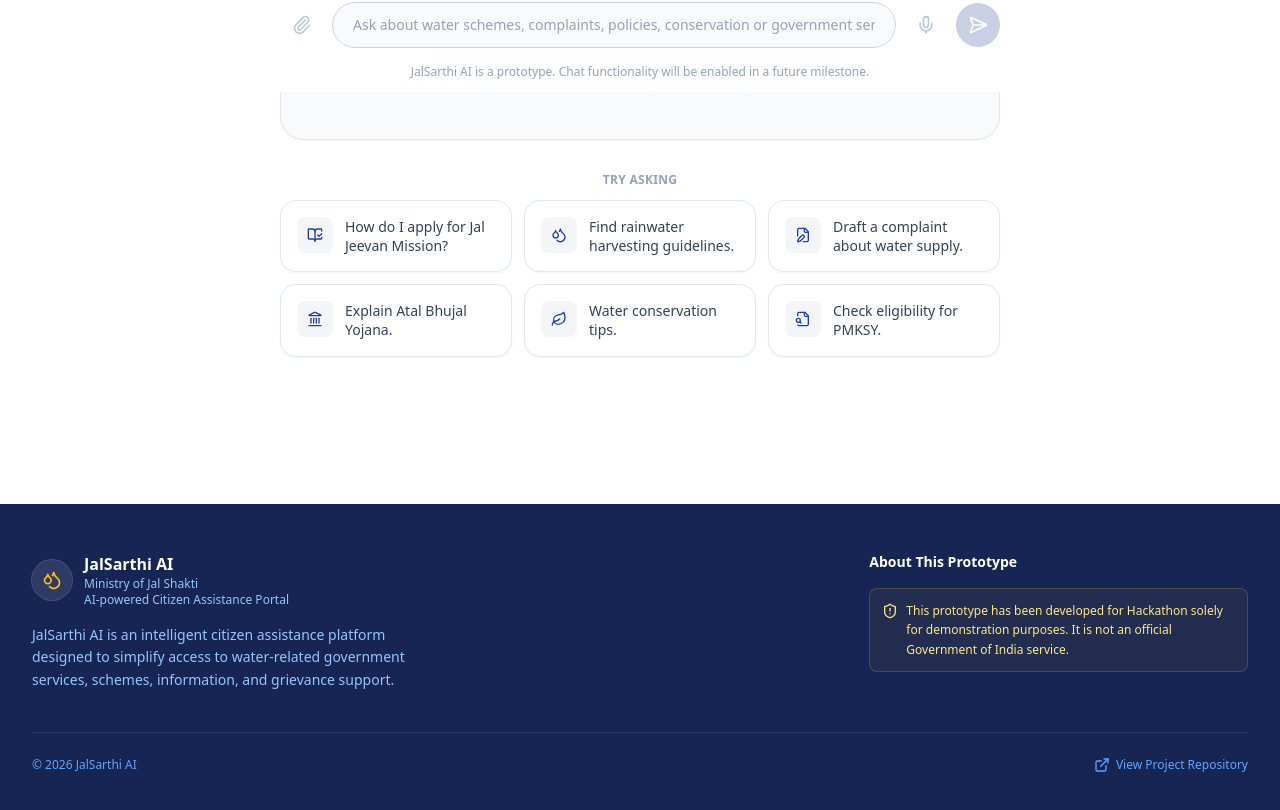
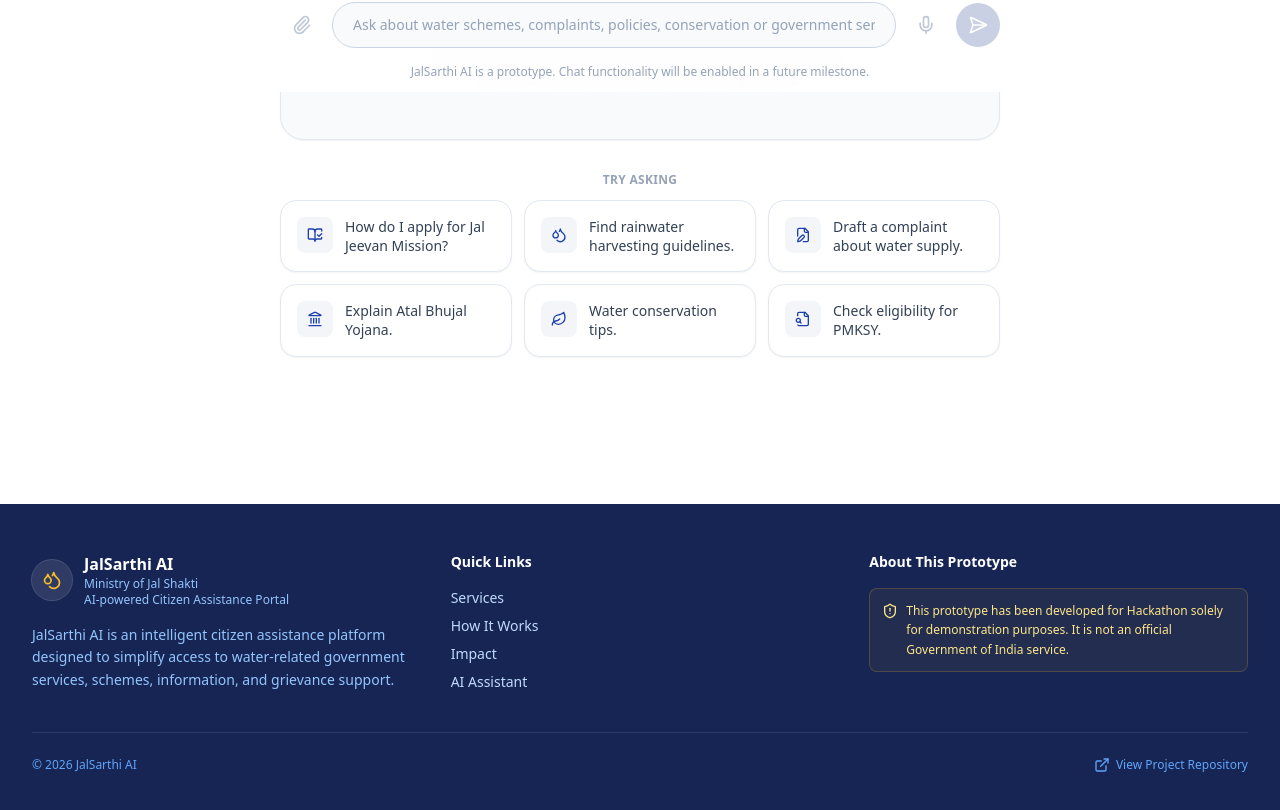
Before and after one commit to Laraib-oi/JalSarthi-AI, a Next.js app in the folder frontend/: page /assistant in a window 1280 px wide. Shown: the part 708-1518 px from the top of the page. Built offline with nearby package versions, Linux system fonts and the light colour scheme.

Commit message:
Fix landing page structure and navigation

```diff
--- a/frontend/src/app/assistant/page.tsx
+++ b/frontend/src/app/assistant/page.tsx
@@ -12,7 +12,7 @@ export const metadata = {
 
 export default function AssistantPage() {
   return (
-    <main className="flex min-h-screen flex-col bg-white">
+    <div className="flex min-h-screen flex-col bg-white">
       <StatusBanner />
 
       <div className="mx-auto flex w-full max-w-4xl flex-1 flex-col items-center px-4 sm:px-6">
@@ -26,6 +26,6 @@ export default function AssistantPage() {
 </div>
 
       <ChatInputPlaceholder />
-    </main>
+    </div>
   );
 }
--- a/frontend/src/app/page.tsx
+++ b/frontend/src/app/page.tsx
@@ -1,10 +1,19 @@
+import Capabilities from "@/components/sections/Capabilities";
 import { CtaSection } from "@/components/sections/CtaSection";
 import { FeaturesSection } from "@/components/sections/FeaturesSection";
-import Hero  from "@/components/sections/Hero";
+import Hero from "@/components/sections/Hero";
+import HowItWorks from "@/components/sections/HowItWorks";
+import StakeholderBenefits from "@/components/sections/StakeholderBenefits";
+import Statistics from "@/components/sections/Statistics";
 
 export default function HomePage() {
   return (
     <>
+      <Hero />
+      <Capabilities />
+      <HowItWorks />
+      <StakeholderBenefits />
+      <Statistics />
       <FeaturesSection />
       <CtaSection />
     </>
--- a/frontend/src/components/layout/Footer.tsx
+++ b/frontend/src/components/layout/Footer.tsx
@@ -1,4 +1,5 @@
 import { Droplets, ExternalLink, ShieldAlert } from "lucide-react";
+import Link from "next/link";
 export default function Footer() {
   return (
     <footer className="bg-blue-950 text-blue-200">
@@ -23,27 +24,27 @@ export default function Footer() {
           </div>
 
           <div>
-            <p className="text-sm font-semibold text-white"></p>
+            <p className="text-sm font-semibold text-white">Quick Links</p>
             <ul className="mt-4 space-y-2 text-sm">
               <li>
-                <a href="#services" className="hover:text-white transition-colors">
-
-                </a>
+                <Link href="/#capabilities" className="hover:text-white transition-colors">
+                  Services
+                </Link>
               </li>
               <li>
-                <a href="#how-it-works" className="hover:text-white transition-colors">
-
-                </a>
+                <Link href="/#how-it-works" className="hover:text-white transition-colors">
+                  How It Works
+                </Link>
               </li>
               <li>
-                <a href="#Impact" className="hover:text-white transition-colors">
-
-                </a>
+                <Link href="/#impact" className="hover:text-white transition-colors">
+                  Impact
+                </Link>
               </li>
               <li>
-                <a href="#assistant" className="hover:text-white transition-colors">
-
-                </a>
+                <Link href="/assistant" className="hover:text-white transition-colors">
+                  AI Assistant
+                </Link>
               </li>
             </ul>
           </div>
--- a/frontend/src/components/layout/Navbar.tsx
+++ b/frontend/src/components/layout/Navbar.tsx
@@ -9,11 +9,11 @@ export default function Navbar() {
   const [lang, setLang] = useState<"en" | "hi">("en");
 
   const navLinks = [
-    { label: lang === "en" ? "Home" : "होम", href: "#home" },
-    { label: lang === "en" ? "Capabilities" : "क्षमताएँ", href: "#capabilities" },
-    { label: lang === "en" ? "How It Works" : "कार्यप्रणाली", href: "#how-it-works" },
-    { label: lang === "en" ? "Benefits" : "लाभ", href: "#benefits" },
-    { label: lang === "en" ? "About" : "परिचय", href: "#about" },
+    { label: lang === "en" ? "Home" : "होम", href: "/#home" },
+    { label: lang === "en" ? "Capabilities" : "क्षमताएँ", href: "/#capabilities" },
+    { label: lang === "en" ? "How It Works" : "कार्यप्रणाली", href: "/#how-it-works" },
+    { label: lang === "en" ? "Benefits" : "लाभ", href: "/#benefits" },
+    { label: lang === "en" ? "About" : "परिचय", href: "/#about" },
   ];
 
   return (
@@ -49,7 +49,7 @@ export default function Navbar() {
           className="mx-auto flex max-w-7xl items-center justify-between px-4 py-3 sm:px-6 lg:px-8"
           aria-label="Primary"
         >
-          <a href="#home" className="flex items-center gap-3">
+          <Link href="/#home" className="flex items-center gap-3">
             <span className="flex h-11 w-11 items-center justify-center rounded-full bg-blue-900 text-white shadow-inner ring-2 ring-amber-500/40">
               <Droplets className="h-5 w-5" aria-hidden="true" />
             </span>
@@ -61,7 +61,7 @@ export default function Navbar() {
                 {lang === "en" ? "Ministry of Jal Shakti  " : "जल शक्ति मंत्रालय · प्रोटोटाइप"}
               </span>
             </span>
-          </a>
+          </Link>
 
           <ul className="hidden items-center gap-7 lg:flex">
             {navLinks.map((l) => (
--- a/frontend/src/components/sections/CtaSection.tsx
+++ b/frontend/src/components/sections/CtaSection.tsx
@@ -17,7 +17,7 @@ export function CtaSection() {
           Jal Shakti — starting simple, and growing with the people who use it.
         </p>
         <Button asChild variant="outline" size="lg" className="mt-2">
-          <a href="#chat">
+          <a href="/assistant">
             Start Chat with JalSarthi AI
             <ArrowRight className="h-4 w-4" aria-hidden="true" />
           </a>
--- a/frontend/src/components/sections/Hero.tsx
+++ b/frontend/src/components/sections/Hero.tsx
@@ -60,7 +60,7 @@ export default function Hero() {
           {/* CTA Buttons */}
           <div className="mt-8 flex flex-col gap-3 sm:flex-row">
             <a
-              href="#assistant"
+              href="/assistant"
               className="inline-flex items-center justify-center gap-2 rounded-md bg-blue-900 px-6 py-3 text-sm font-semibold text-white shadow-lg shadow-blue-900/20 transition-colors hover:bg-blue-800"
             >
               Ask JalSarthi AI
@@ -68,7 +68,7 @@ export default function Hero() {
             </a>
 
             <a
-              href="#services"
+              href="#capabilities"
               className="inline-flex items-center justify-center gap-2 rounded-md border border-slate-300 bg-white px-6 py-3 text-sm font-semibold text-slate-700 transition-colors hover:border-blue-300 hover:text-blue-800"
             >
               <PlayCircle className="h-4 w-4" aria-hidden="true" />
--- a/frontend/src/components/sections/Statistics.tsx
+++ b/frontend/src/components/sections/Statistics.tsx
@@ -77,7 +77,7 @@ export default function Statistics() {
   }, []);
 
   return (
-    <section ref={ref} className="bg-white py-20">
+    <section id="impact" ref={ref} className="bg-white py-20">
       <div className="mx-auto max-w-7xl px-4 sm:px-6 lg:px-8">
         <div className="mx-auto max-w-2xl text-center">
           <span className="text-xs font-semibold uppercase tracking-wide text-blue-700">
```
